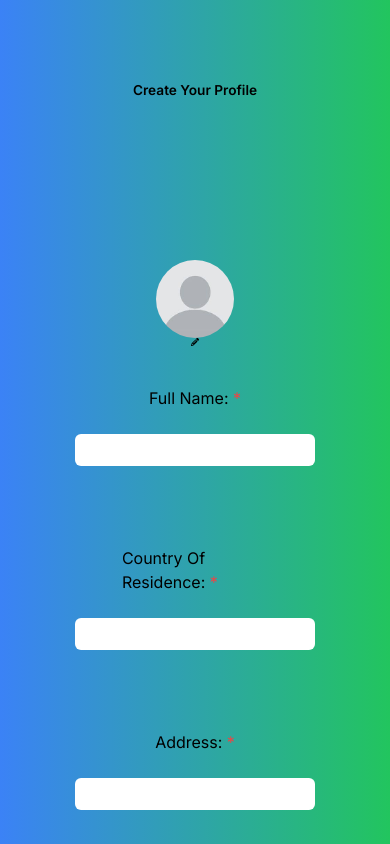
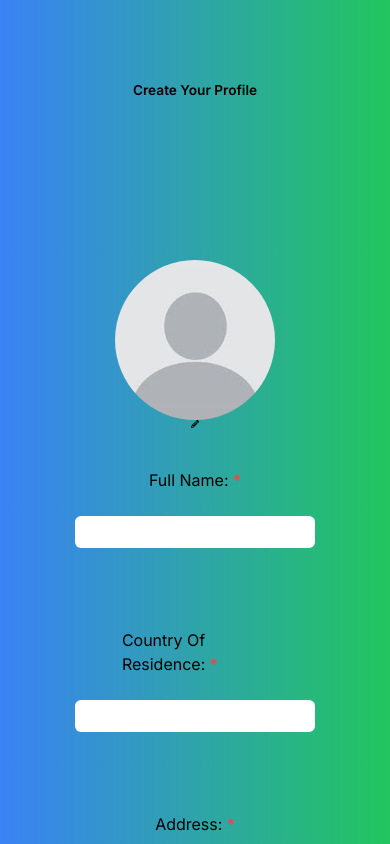
Before and after one commit to TheSomethingSomethingCompany/secret-forest, a Next.js app in the folder app/: page /createProfile in a window 390 px wide. Built offline with nearby package versions, Linux system fonts and the light colour scheme.

Commit message:
Fixed size for profile picture beyond mobile

```diff
--- a/app/app/components/createProfileForm/createProfileForm.jsx
+++ b/app/app/components/createProfileForm/createProfileForm.jsx
@@ -111,7 +111,7 @@ function FlexLabelAndTextInput(props){
 
         return (
             <div id="pfp-container" className="w-full h-fullpx flex flex-col justify-center items-center">
-                <div className="relative w-[20vw] h-[20vw]" style = { {maxWidth: '300px', maxHeight: '300px'} }>
+                <div className="relative w-[20vw] h-[20vw]" style = { {maxWidth: '300px', maxHeight: '300px', minWidth:'10rem', minHeight: '10rem'} }>
                     <Image src={image} alt="Profile Preview" layout="fill" objectFit="cover" className="rounded-full" />
                 </div>
                 <div id = "edit-pfp-button-container" className = "relative w-[2vw] h-[2vw] max-h-[70px] max-w-[70px]">
```
